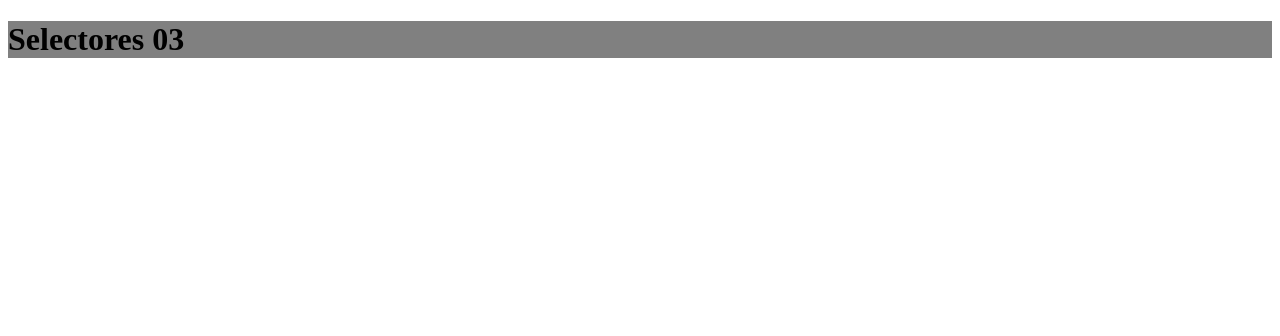
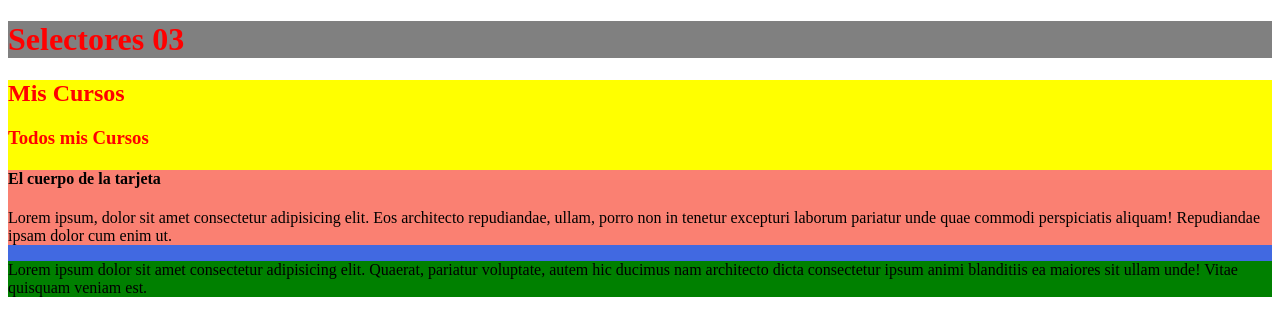
Before and after one commit to Sthefany1421/codigo-virtual-4, a plain HTML site: page SEMANA1/dia5/selectores-03.html in a window 1280 px wide. Drawn offline with Linux system fonts and the light colour scheme.

Commit message:
actualizando estilos 1.2

```diff
--- a/SEMANA1/dia5/CSS/selectores-03.css
+++ b/SEMANA1/dia5/CSS/selectores-03.css
@@ -1,3 +1,33 @@
+/*ser especificos en css-- ejemplo .tarjeta .cuerpo-tarjeta*/
+
 header {
     background: gray;
 }
+
+section {
+    background: yellow;
+}
+
+h1,
+h2,
+h3 {
+    color: red;
+}
+
+.tarjeta {
+    background: royalblue;
+}
+
+.tarjeta>.cuerpo-tarjeta {
+    background: salmon;
+}
+
+.tarjeta>.cuerpo-tarjeta>h4,
+p {
+    /*para todos los casos que tengam esa estructura */
+    color: black;
+}
+
+.tarjeta>.pie-pagina-tarjeta {
+    background: green;
+}
--- a/SEMANA1/dia5/selectores-03.html
+++ b/SEMANA1/dia5/selectores-03.html
@@ -12,6 +12,27 @@
     <header>
         <h1>Selectores 03</h1>
     </header>
+
+    <main>
+        <section>
+            <h2>Mis Cursos</h2>
+            <h3>Todos mis Cursos</h3>
+            <div class="tarjeta">
+                <div class="cuerpo-tarjeta">
+                    <h4>El cuerpo de la tarjeta</h4>
+                    <p>
+                        Lorem ipsum, dolor sit amet consectetur adipisicing elit. Eos architecto repudiandae, ullam, porro non in tenetur excepturi laborum pariatur unde quae commodi perspiciatis aliquam! Repudiandae ipsam dolor cum enim ut.
+                    </p>
+                </div>
+                <div class="pie-pagina-tarjeta">
+                    <p> Lorem ipsum dolor sit amet consectetur adipisicing elit. Quaerat, pariatur voluptate, autem hic ducimus nam architecto dicta consectetur ipsum animi blanditiis ea maiores sit ullam unde! Vitae quisquam veniam est.
+
+                    </p>
+
+                </div>
+            </div>
+        </section>
+    </main>
 </body>
 
 </html>
```
